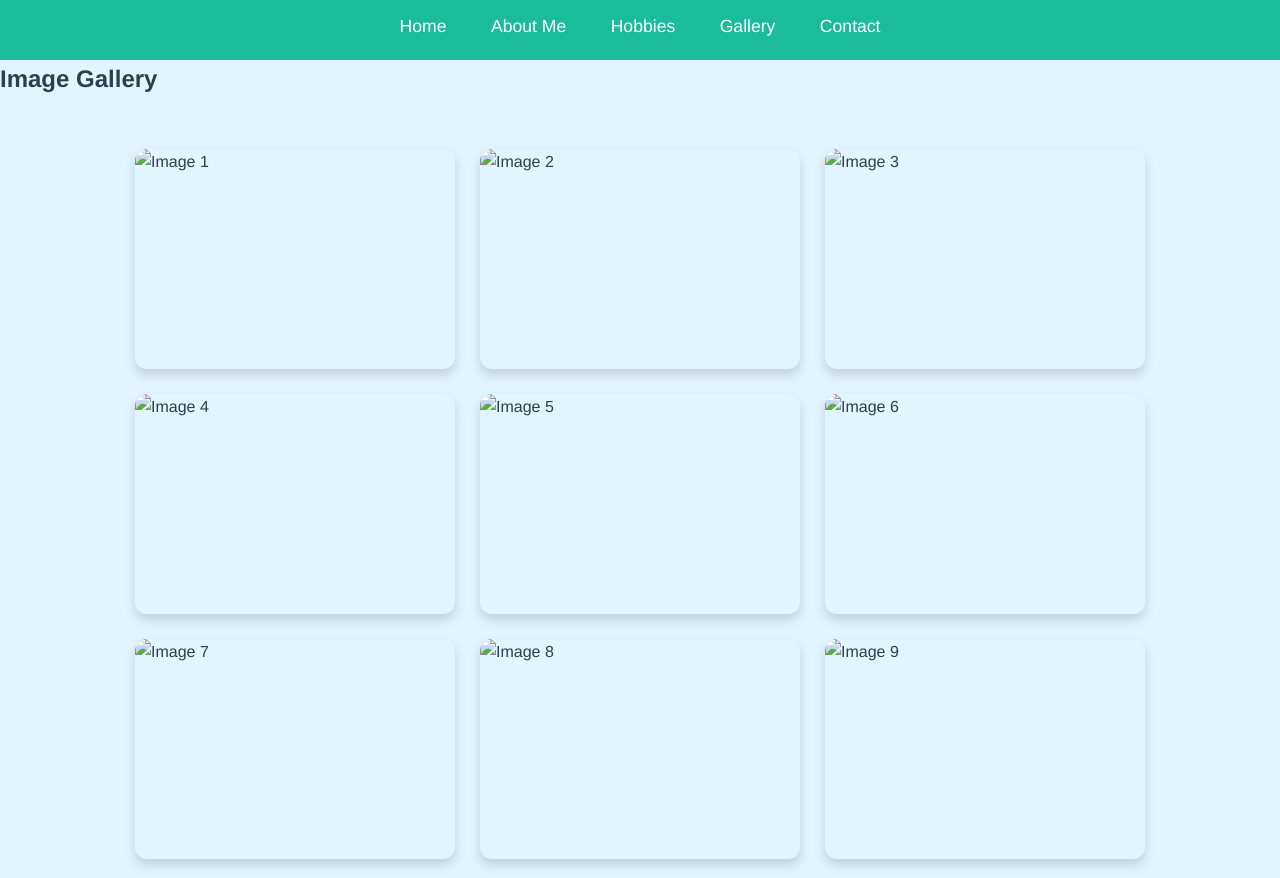
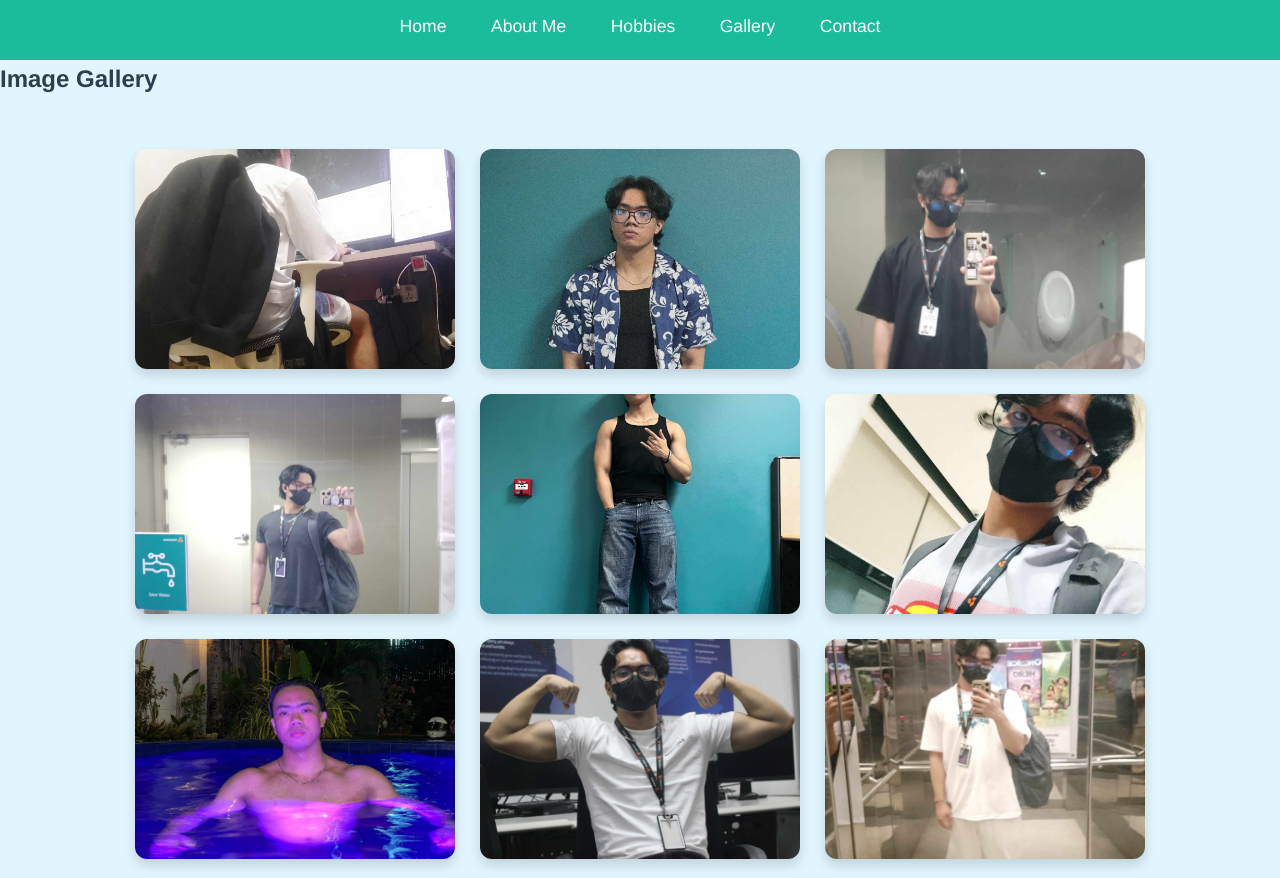
Before and after one commit to 1naBeADev/Cote_TheKinnardBlog, a plain HTML site: page gallery.html in a window 1280 px wide. Shown: the part 74-952 px from the top of the page. Drawn offline with Linux system fonts and the light colour scheme.

Commit message:
Update gallery.html

```diff
--- a/gallery.html
+++ b/gallery.html
@@ -25,16 +25,16 @@
         <section>
             <h2>Image Gallery</h2>
             <div class="gallery">
-                <img src="images/img1.jpg" alt="Image 1">
-                <img src="images/img2.jpg" alt="Image 2">
-                <img src="images/img3.jpg" alt="Image 3">
-                <img src="images/img4.jpg" alt="Image 4">
-                <img src="images/img5.jpg" alt="Image 5">
-                <img src="images/img6.jpg" alt="Image 6">
-                <img src="images/img7.jpg" alt="Image 7">
-                <img src="images/img8.jpg" alt="Image 8">
-                <img src="images/img9.jpg" alt="Image 9">
-                <img src="images/img10.jpg" alt="Image 10">
+                <img src="img1.jpg" alt="Image 1">
+                <img src="img2.jpg" alt="Image 2">
+                <img src="img3.jpg" alt="Image 3">
+                <img src="img4.jpg" alt="Image 4">
+                <img src="img5.jpg" alt="Image 5">
+                <img src="img6.jpg" alt="Image 6">
+                <img src="img7.jpg" alt="Image 7">
+                <img src="img8.jpg" alt="Image 8">
+                <img src="img9.jpg" alt="Image 9">
+                <img src="img10.jpg" alt="Image 10">
             </div>
         </section>
     </main>
```
